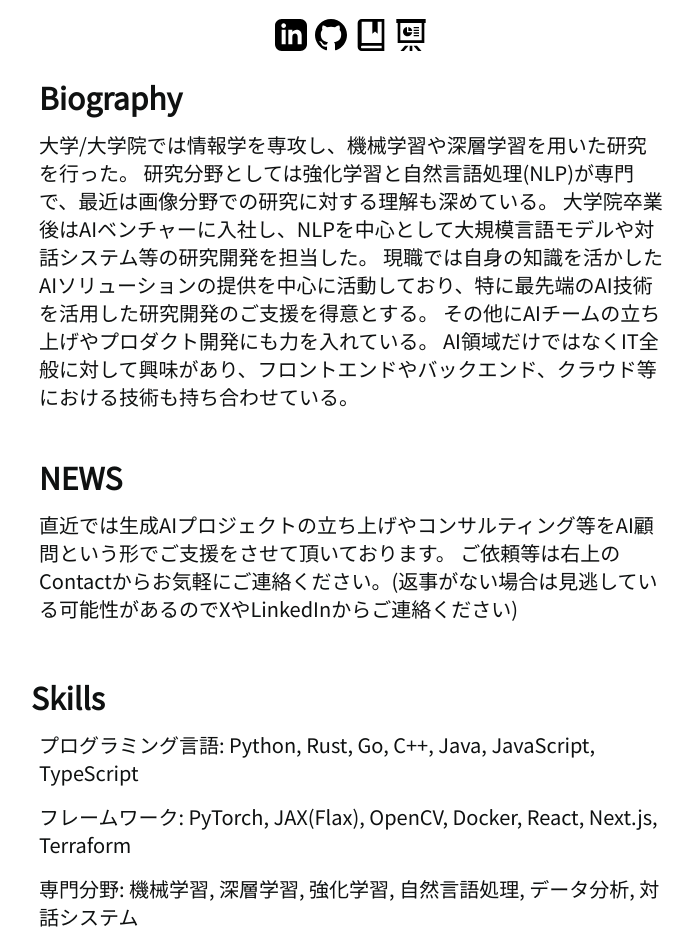
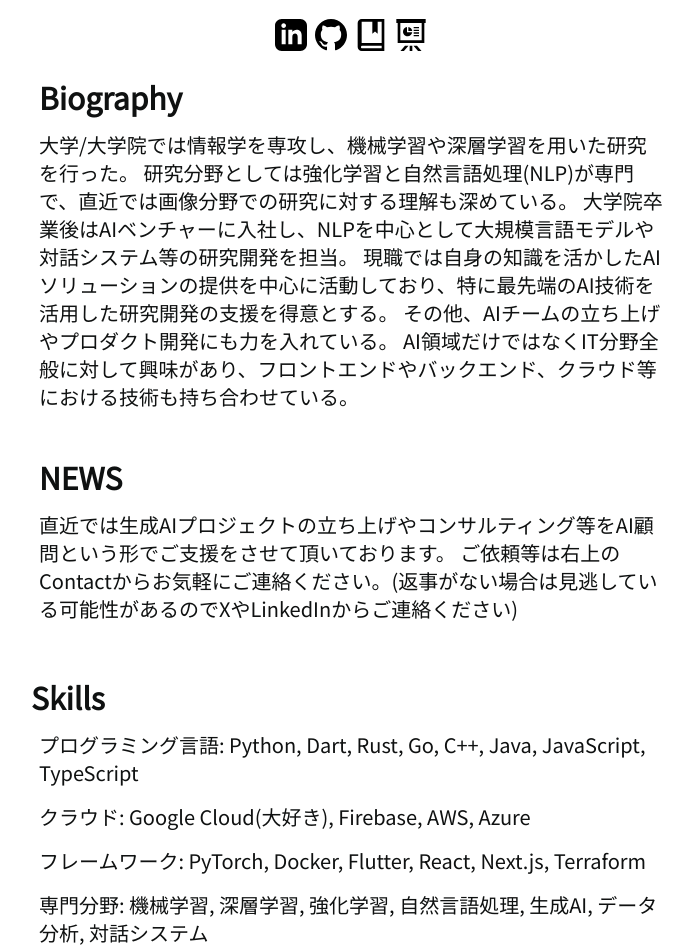
Before and after one commit to umepy/umeco-portfolio, a Next.js app: page / in a window 1280 px wide. Shown: the part 445-1392 px from the top of the page, without its empty margins (289-982 px from the left). Built offline with nearby package versions, Linux system fonts and the light colour scheme; no server answers.

Commit message:
add Cloud tech. and Flutter experience

```diff
--- a/src/locales/en.ts
+++ b/src/locales/en.ts
@@ -11,10 +11,11 @@ const en = {
   Please contact me from the Contact in the upper right corner.\
   (If there is no response, it's possible that it might have been overlooked, so please contact me via X or LinkedIn.)",
   PROGRAMMING_LANGUAGE:
-    "Language: Python, Rust, Go, C++, Java, JavaScript, TypeScript",
-  FRAMEWORK:
-    "Framework: PyTorch, JAX(Flax), OpenCV, Docker, React, Next.js, Terraform",
-  RESEARCH: "Specialization: ML, DL, RL, NLP, Data analysis, Dialogue system",
+    "Language: Python, Dart, TypeScript, Rust, Go, C++, Java, JavaScript",
+  FRAMEWORK: "Framework: PyTorch, Docker, Flutter, React, Next.js, Terraform",
+  CLOUD: "クラウド: Google Cloud(LOVE), Firebase, AWS, Azure",
+  RESEARCH:
+    "Specialization: ML, DL, RL, NLP, Generative AI, Data analysis, Dialogue system",
   PRIZES:
     "2023 - Ledge.ai CHALLENGE Generative AI Hackason Outstanding Award\n\
     2022 - GCP Professional Data Engineer\n\
--- a/src/locales/ja.ts
+++ b/src/locales/ja.ts
@@ -2,20 +2,21 @@ const ja = {
   MY_NAME: "梅本 晴弥",
   BIOGRAPHY:
     "大学/大学院では情報学を専攻し、機械学習や深層学習を用いた研究を行った。\
-    研究分野としては強化学習と自然言語処理(NLP)が専門で、最近は画像分野での研究に対する理解も深めている。\
-    大学院卒業後はAIベンチャーに入社し、NLPを中心として大規模言語モデルや対話システム等の研究開発を担当した。\
-    現職では自身の知識を活かしたAIソリューションの提供を中心に活動しており、特に最先端のAI技術を活用した研究開発のご支援を得意とする。\
-    その他にAIチームの立ち上げやプロダクト開発にも力を入れている。\
-    AI領域だけではなくIT全般に対して興味があり、フロントエンドやバックエンド、クラウド等における技術も持ち合わせている。",
+    研究分野としては強化学習と自然言語処理(NLP)が専門で、直近では画像分野での研究に対する理解も深めている。\
+    大学院卒業後はAIベンチャーに入社し、NLPを中心として大規模言語モデルや対話システム等の研究開発を担当。\
+    現職では自身の知識を活かしたAIソリューションの提供を中心に活動しており、特に最先端のAI技術を活用した研究開発の支援を得意とする。\
+    その他、AIチームの立ち上げやプロダクト開発にも力を入れている。\
+    AI領域だけではなくIT分野全般に対して興味があり、フロントエンドやバックエンド、クラウド等における技術も持ち合わせている。",
   CONTACT:
     "直近では生成AIプロジェクトの立ち上げやコンサルティング等をAI顧問という形でご支援をさせて頂いております。\
   ご依頼等は右上のContactからお気軽にご連絡ください。(返事がない場合は見逃している可能性があるのでXやLinkedInからご連絡ください)",
   PROGRAMMING_LANGUAGE:
-    "プログラミング言語: Python, Rust, Go, C++, Java, JavaScript, TypeScript",
+    "プログラミング言語: Python, Dart, Rust, Go, C++, Java, JavaScript, TypeScript",
   FRAMEWORK:
-    "フレームワーク: PyTorch, JAX(Flax), OpenCV, Docker, React, Next.js, Terraform",
+    "フレームワーク: PyTorch, Docker, Flutter, React, Next.js, Terraform",
+  CLOUD: "クラウド: Google Cloud(大好き), Firebase, AWS, Azure",
   RESEARCH:
-    "専門分野: 機械学習, 深層学習, 強化学習, 自然言語処理, データ分析, 対話システム",
+    "専門分野: 機械学習, 深層学習, 強化学習, 自然言語処理, 生成AI, データ分析, 対話システム",
   PRIZES:
     "2023 - Ledge.ai CHALLENGE 生成AIハッカソン 優秀賞\n\
     2022 - GCP Professional Data Engineer\n\
--- a/src/pages/index.tsx
+++ b/src/pages/index.tsx
@@ -99,6 +99,7 @@ export default function Home() {
               <p className="text-xl text-text_gray p-2">
                 {t.PROGRAMMING_LANGUAGE}
               </p>
+              <p className="text-xl text-text_gray p-2">{t.CLOUD}</p>
               <p className="text-xl text-text_gray p-2">{t.FRAMEWORK}</p>
               <p className="text-xl text-text_gray p-2 pb-10">{t.RESEARCH}</p>
             </div>
```
